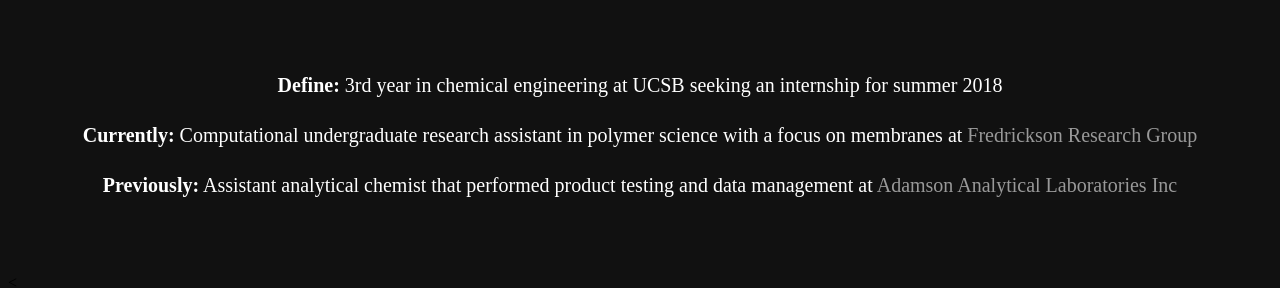
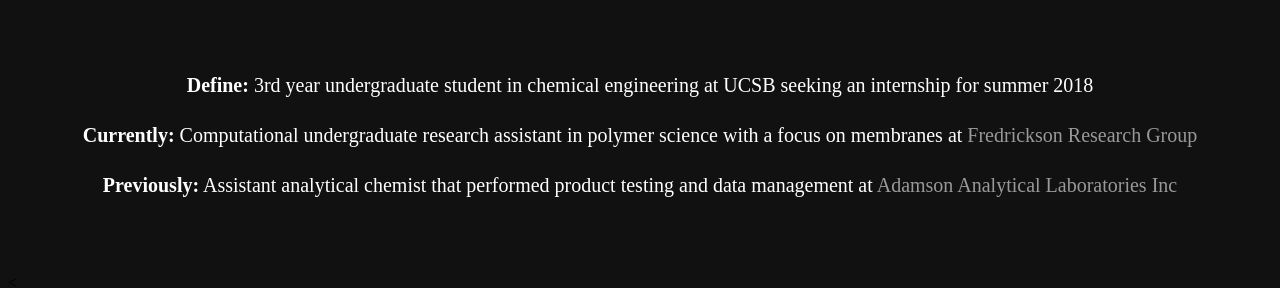
Before and after one commit to 1996leejoshua/1996leejoshua.github.io, a Jekyll site: the page built from index.html, in a window 1280 px wide and 900 px high, scrolled down 510 px, cut to the strip 186-474 px from the top of the window. Built offline with Jekyll 4.4.1, drawn with Linux system fonts in a browser that asks for light colours.

Commit message:
Update index.html

```diff
--- a/index.html
+++ b/index.html
@@ -17,7 +17,7 @@
 		<br><br><br><br><br><br><br><br><br><br><br>
 	</div>
 	<br><br><br>
-	<p align="center"><strong>Define:</strong> 3rd year in chemical engineering at UCSB seeking an internship for summer 2018</p>
+	<p align="center"><strong>Define:</strong> 3rd year undergraduate student in chemical engineering at UCSB seeking an internship for summer 2018</p>
 	<p align="center"><strong>Currently:</strong> Computational undergraduate research assistant in polymer science with a focus on membranes at <a href="http://www.mrl.ucsb.edu/~fredrickson/" target="_blank">Fredrickson Research Group</a></p>
 	<p align="center"><strong>Previously:</strong> Assistant analytical chemist that performed product testing and data management at <a href="http://adamsonlab.com/" target="blank">Adamson Analytical Laboratories Inc</a></p>
 	<br><br><br>
```
